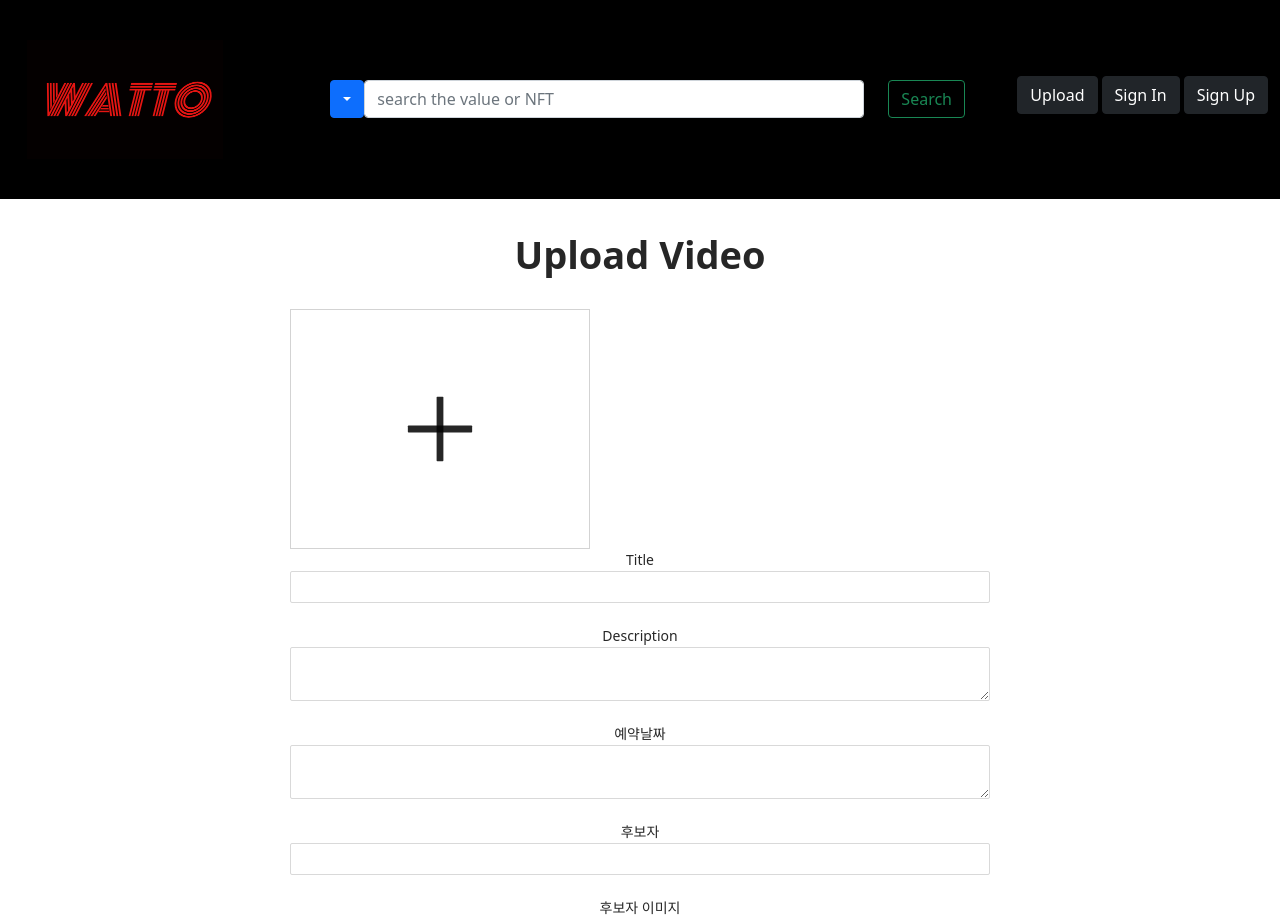
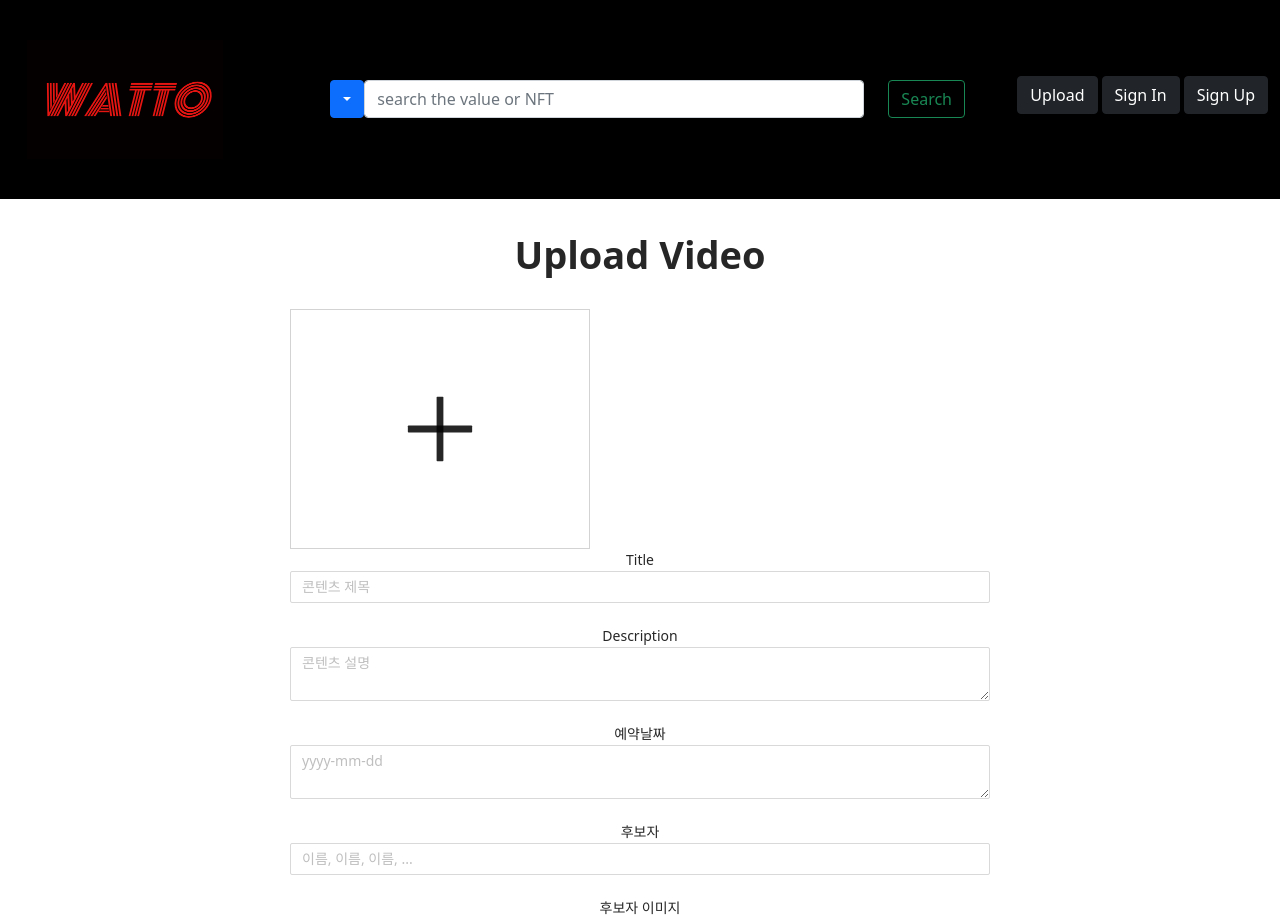
Before and after one commit to codestates/BEB_01_final3, a React (Create React App) app in the folder client/: page /video/upload in a window 1280 px wide. Shown: the top 918 px of the page. Built offline with nearby package versions, Linux system fonts and the light colour scheme; no server answers.

Commit message:
uploadpage 수정

```diff
--- a/client/src/components/UploadPage/UploadPage.js
+++ b/client/src/components/UploadPage/UploadPage.js
@@ -179,20 +179,20 @@ const UploadPage = (props) => {
                     )}
                 </div>
                 <label>Title</label>
-                <Input onChange={onTitleChange} value={VideoTitle} />
+                <Input onChange={onTitleChange} value={VideoTitle} placeholder='콘텐츠 제목' />
                 <br />
                 <br />
                 <label>Description</label>
-                <TextArea onChange={onDescriptionChange} value={Description} />
+                <TextArea onChange={onDescriptionChange} value={Description} placeholder='콘텐츠 설명' />
                 <br />
                 <br />
                 <label>예약날짜</label>
-                <TextArea onChange={onDateChange} value={Opendate} />
+                <TextArea onChange={onDateChange} value={Opendate} placeholder='yyyy-mm-dd' />
                 <br />
                 <br />
                 <div></div>
                 <label>후보자</label>
-                <Input  onChange={onSurvivalList} value={Survival}/>
+                <Input  onChange={onSurvivalList} value={Survival} placeholder='이름, 이름, 이름, ...'/>
                 <br />
                 <br />
                 <label>후보자 이미지</label>
```
